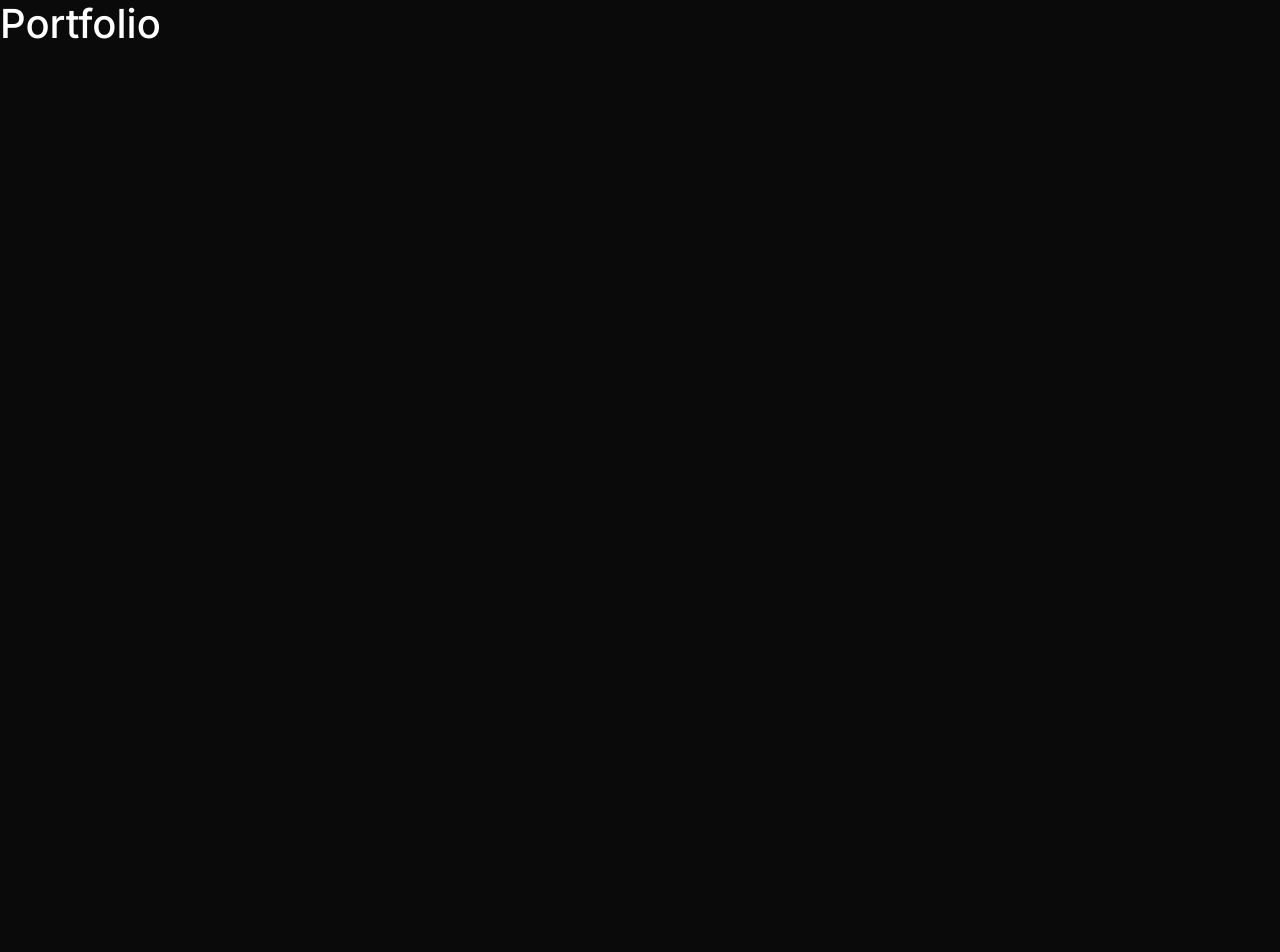
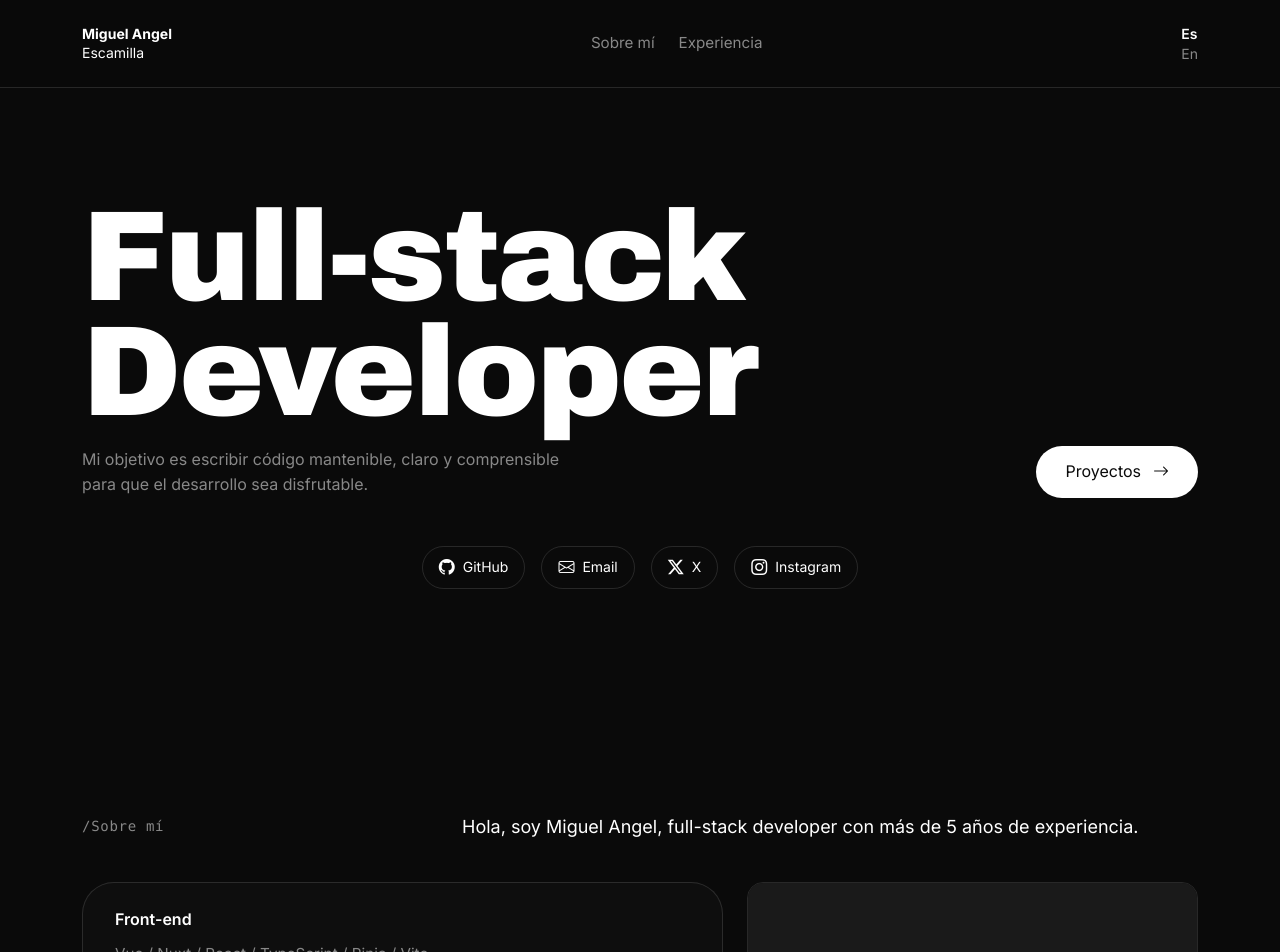
Before and after one commit to mig21010/mig21010.github.io, a Nuxt app: page / in a window 1280 px wide. Shown: the top 952 px of the page. Before the commit the page ends 800 px from the top, so only its background shows below. Built offline with nearby package versions, Linux system fonts and the light colour scheme.

Commit message:
feat: assemble portfolio page with all sections

```diff
--- a/app/pages/index.vue
+++ b/app/pages/index.vue
@@ -1,5 +1,26 @@
+<script setup lang="ts">
+import SiteHeader from '../components/layout/SiteHeader.vue'
+import SiteFooter from '../components/layout/SiteFooter.vue'
+import HeroSection from '../components/sections/HeroSection.vue'
+import AboutSection from '../components/sections/AboutSection.vue'
+import WorkSection from '../components/sections/WorkSection.vue'
+
+const { t, locale } = useI18n()
+
+useHead({
+  title: () => `Miguel Angel Escamilla — ${t('hero.title')}`,
+  htmlAttrs: { lang: locale.value },
+})
+</script>
+
 <template>
-  <main>
-    <h1>Portfolio</h1>
-  </main>
+  <div class="page">
+    <SiteHeader />
+    <main>
+      <HeroSection />
+      <AboutSection />
+      <WorkSection />
+    </main>
+    <SiteFooter />
+  </div>
 </template>
```
